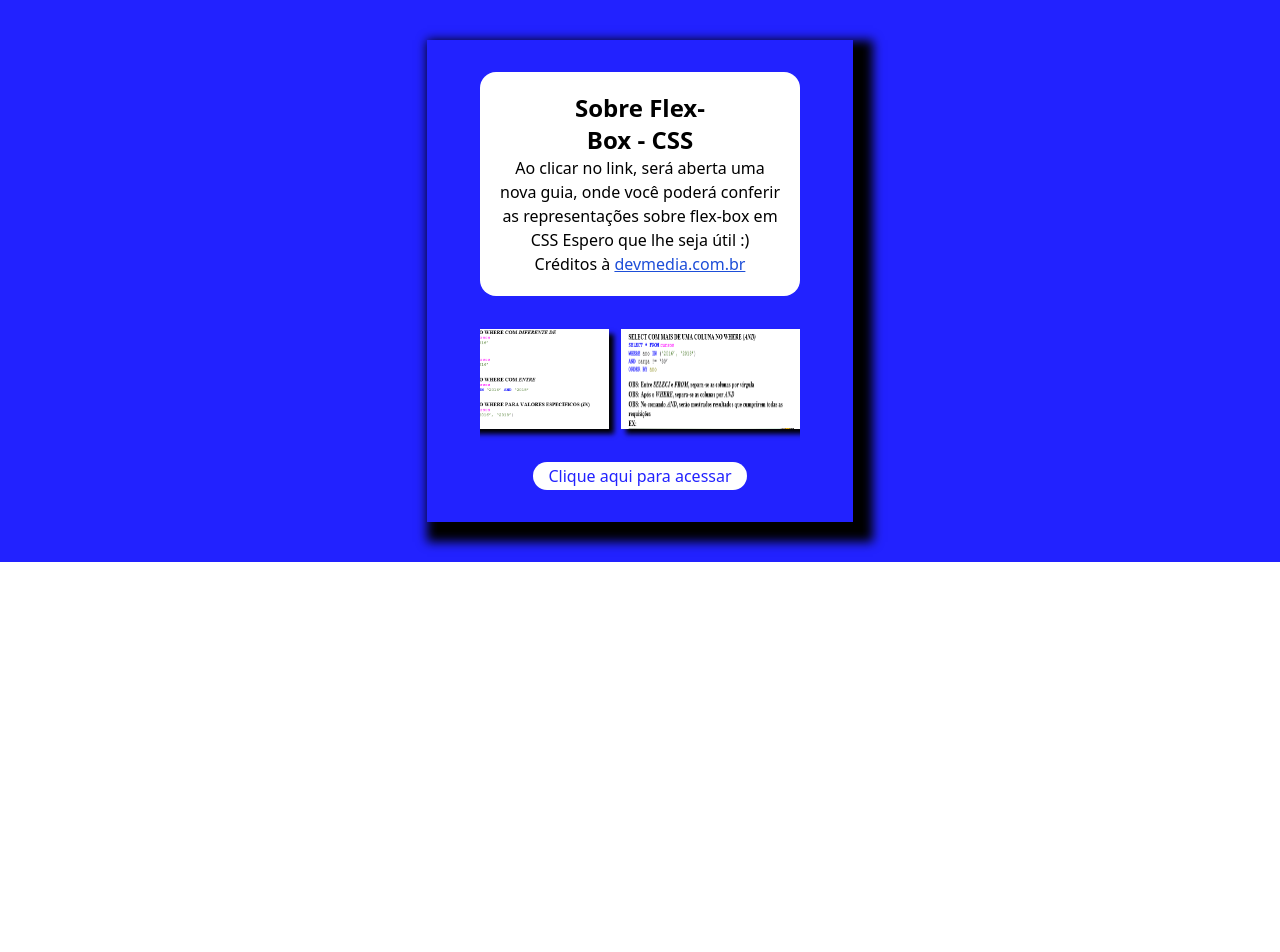
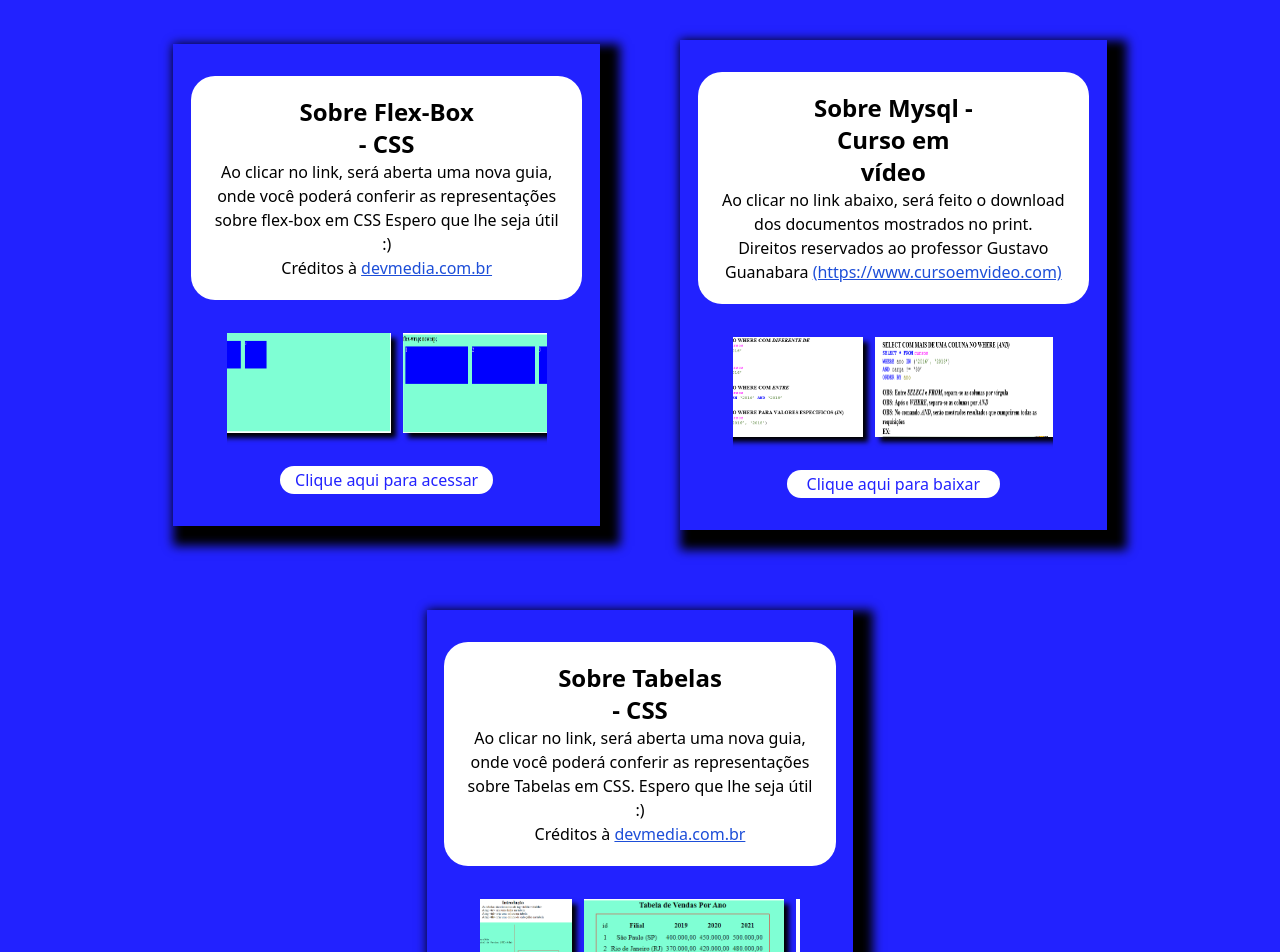
Before and after one commit to mferreiradb/help-dev, a React (Vite) app in the folder help-dev-react/: page / in a window 1280 px wide. Shown: the top 952 px of the page. Before the commit the page ends 800 px from the top, so only its background shows below. Built offline with nearby package versions, Linux system fonts and the light colour scheme.

Commit message:
Criação de página Home e adição dos cards à página

```diff
--- a/help-dev-react/src/App.jsx
+++ b/help-dev-react/src/App.jsx
@@ -1,21 +1,8 @@
 import React from 'react'
-import { Card } from './components/Card'
-
-import Teste from './assets/mysql-1.png'
-import Teste2 from './assets/mysql-2.png'
-import Teste3 from './assets/mysql-3.png'
-import Teste4 from './assets/mysql-4.png'
+import { Home } from './Pages'
 
 export default function App() {
   return (
-    <>
-      <Card img1={Teste} img2={Teste2} img3={Teste3} img4={Teste4} titulo='Sobre Flex-Box - CSS' link='Clique aqui para acessar' href='https://mferreiradb.github.io/flex-box/'>
-        <p>
-          Ao clicar no link, será aberta uma nova guia, onde você poderá conferir as representações sobre flex-box em CSS
-          Espero que lhe seja útil :)
-        </p>
-        <p>Créditos à <a className='underline text-blue-700' href='devmedia.com.br'>devmedia.com.br</a></p>
-      </Card>
-    </>
+    <Home />
   )
 }
--- /dev/null
+++ b/help-dev-react/src/Pages/index.jsx
@@ -0,0 +1,46 @@
+import { Card } from '../components/Card'
+
+import Mysql from '../assets/mysql-1.png'
+import Mysql2 from '../assets/mysql-2.png'
+import Mysql3 from '../assets/mysql-3.png'
+import Mysql4 from '../assets/mysql-4.png'
+import CSS from '../assets/flex-box-1.png'
+import CSS2 from '../assets/flex-box-2.png'
+import CSS3 from '../assets/flex-box-3.png'
+import CSS4 from '../assets/flex-box-4.png'
+import Tabela from '../assets/tabelas-1.png'
+import Tabela2 from '../assets/tabelas-2.png'
+import Tabela3 from '../assets/tabelas-3.png'
+import Tabela4 from '../assets/tabelas-4.png'
+
+export const Home = () => {
+    return (
+        <main className='bg-blue-project flex
+        items-center justify-center flex-wrap'>
+            <Card img1={CSS} img2={CSS2} img3={CSS3} img4={CSS4} titulo='Sobre Flex-Box - CSS' link='Clique aqui para acessar' href='https://mferreiradb.github.io/flex-box/'>
+                <p>
+                    Ao clicar no link, será aberta uma nova guia, onde você poderá conferir as representações sobre flex-box em CSS
+                    Espero que lhe seja útil :)
+                </p>
+                <p>Créditos à <a className='underline text-blue-700' href='devmedia.com.br'>devmedia.com.br</a></p>
+            </Card>
+
+            <Card img1={Mysql} img2={Mysql2} img3={Mysql3} img4={Mysql4} titulo='Sobre Mysql - Curso em vídeo' link='Clique aqui para baixar' href='src/utilities/comandos-basicos-mysql.rar'>
+                <p>
+                    Ao clicar no link abaixo, será feito o download dos documentos mostrados no print.
+
+
+                </p>
+                <p>Direitos reservados ao professor Gustavo Guanabara <a className='underline text-blue-700' href='https://www.cursoemvideo.com'>(https://www.cursoemvideo.com)</a></p>
+            </Card>
+
+            <Card img1={Tabela} img2={Tabela2} img3={Tabela3} img4={Tabela4} titulo='Sobre Tabelas - CSS' link='Clique aqui para acessar' href='https://mferreiradb.github.io/tabelas/'>
+                <p>
+                    Ao clicar no link, será aberta uma nova guia, onde você poderá conferir as representações sobre Tabelas em CSS.
+                    Espero que lhe seja útil :)
+                </p>
+                <p>Créditos à <a className='underline text-blue-700' href='devmedia.com.br'>devmedia.com.br</a></p>
+            </Card>
+        </main>
+    )
+}
--- a/help-dev-react/src/components/Card/index.jsx
+++ b/help-dev-react/src/components/Card/index.jsx
@@ -2,11 +2,10 @@ import './style.css'
 
 export const Card = (props) => {
     return (
-        <main className='bg-blue-project flex
-        items-center justify-center flex-wrap'>
+        <>
             <section className='m-10 shadow-card flex flex-col items-center justify-center py-8 space-y-5 xl:w-1/3'>
 
-                <article className='bg-white rounded-2xl p-5 flex flex-col items-center text-center justify-center w-3/4'>
+                <article className='bg-white rounded-3xl p-5 flex flex-col items-center text-center justify-center w-11/12'>
                     <h3 className='w-2/3 xl:w-2/4 text-2xl text-black font-semibold'>{props.titulo}</h3>
 
                     {props.children}
@@ -20,6 +19,6 @@ export const Card = (props) => {
                 </figure>
                 <a className='text-blue-project bg-white text-center py-0.5 w-2/4 rounded-full hover:text-white hover:bg-blue-project shadow-hover cursor-pointer' target='_blank' href={props.href}>{props.link}</a>
             </section>
-        </main>
+        </>
     )
 }
```
